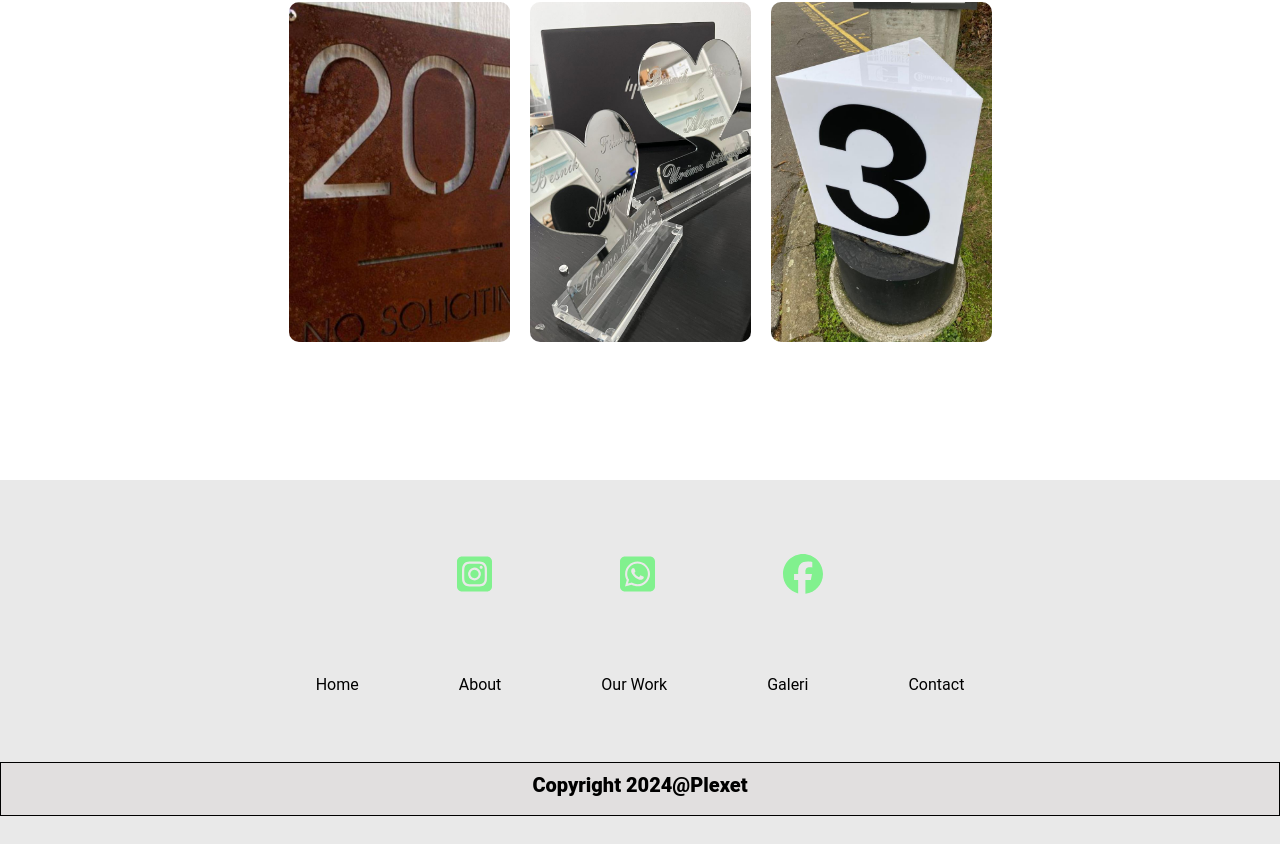
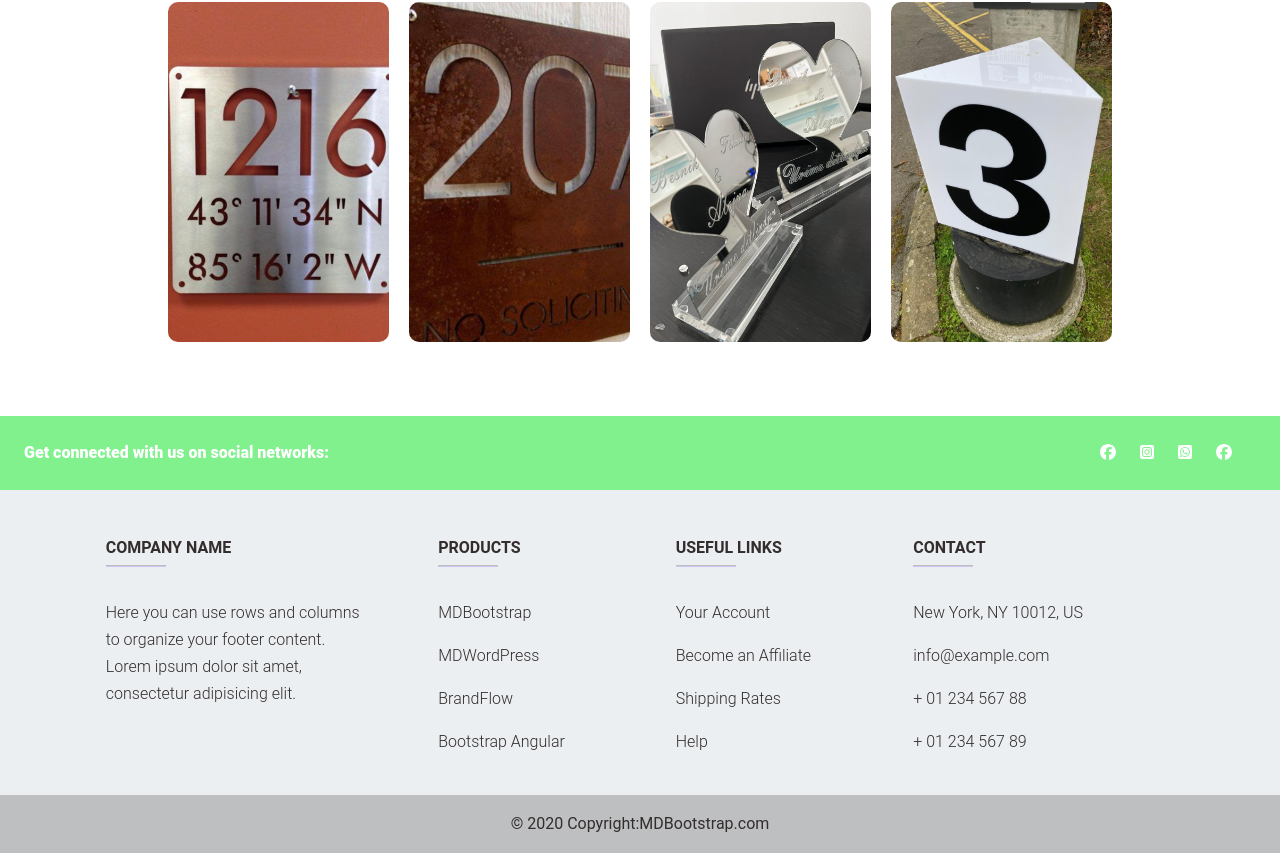
Before and after one commit to EdinGrazhda/Plexet, a React (Create React App) app: page /Galery in a window 1280 px wide. Shown: the part 2138-2991 px from the top of the page. Built offline with nearby package versions, Linux system fonts and the light colour scheme.

Commit message:
jam marr me footer edhe me disa modifikime tjera

```diff
--- a/package.json
+++ b/package.json
@@ -15,6 +15,7 @@
     "axios": "^0.27.2",
     "bootstrap": "^5.3.3",
     "font-awesome": "^4.7.0",
+    "framer-motion": "^11.2.11",
     "graphql-tag": "^2.12.6",
     "mdb-react-ui-kit": "^4.1.0",
     "react": "^18.2.0",
--- a/src/Pages/Galery.css
+++ b/src/Pages/Galery.css
@@ -1,66 +1,63 @@
-.footer{
-    max-width: 100%;
-    width:100%;
-    height:45.5vh;
-    margin-top: 10%;
-    background-color: #E9E9E9;
+html, body, footer {
+  margin: 0;
+  padding: 0;
 }
-  .socialMedias{
-    display: flex;
-    justify-content: center;
-    align-items: center;
-    flex-wrap: wrap;
+
+* {
+  padding: 0;
+  margin: 0;
+  box-sizing: border-box;
 }
-  .socialMedias a {
-    font-size:40px;
-    font-weight:900;
-    color:#81f18e;
-    margin-top: 5%;
-    margin:5%;
-    transition: .1s;
 
+.container {
+  margin-bottom: 0;
+  padding-bottom: 0;
 }
-  .socialMedias a:hover{
-    transform: scale(1.100);
-    text-decoration: none;
-    color:#81f18e
 
+.row {
+  margin-bottom: 0;
+  padding-bottom: 0;
 }
-  .navigation{
+
+.text-center.p-3 {
+  height: auto;
+  margin-bottom: 0;
+}
+
+.navigation {
   display: flex;
   justify-content: center;
   align-items: center;
   flex-wrap: wrap;
   flex-direction: row;
 }
-  .navigation button{
+
+.navigation button {
   border: none;
   margin-left: 100px;
   background-color: #E9E9E9;
   transition: .1s;
 }
-  .navigation button:hover{
+
+.navigation button:hover {
   transform: scale(1.100);
 }
-  .text1{
+
+.text1 {
   text-align: center;
-    margin:5%;
-    color:#81f18e;
+  margin: 5%;
+  color: #81f18e;
   font-weight: 700;
 }
 
-
+/* Responsive design */
 
 @media (min-width: 320px) {
-
   .navigation {
-      display: flex;
-      justify-content: center;
-      align-items: center;
     flex-direction: column;
-      margin-left:-100px;
+    margin-left: -100px;
   }
-    .socialMedias{
+  .socialMedias {
     display: flex;
     justify-content: center;
     align-items: center;
@@ -68,53 +65,33 @@
 }
 
 @media (min-width: 460px) {
-
   .navigation {
-      display: flex;
-      justify-content: center;
-      align-items: center;
     flex-direction: column;
-      margin-left:-100px;
+    margin-left: -100px;
   }
 }
 
 @media (min-width: 640px) {
-
   .navigation {
-        display: flex;
-        justify-content: center;
-        align-items: center;
     flex-direction: column;
-      margin-left:-100px;
+    margin-left: -100px;
   }
 }
 
 @media (min-width: 840px) {
-
   .navigation {
-      display: flex;
-      justify-content: center;
-      align-items: center;
     flex-direction: row;
   }
 }
 
 @media (min-width: 1024px) {
-
   .navigation {
-      display: flex;
-      justify-content: center;
-      align-items: center;
     flex-direction: row;
   }
 }
 
 @media (min-width: 1100px) {
-
   .navigation {
-      display: flex;
-      justify-content: center;
-      align-items: center;
     flex-direction: row;
   }
 }
--- a/src/Pages/Galery.js
+++ b/src/Pages/Galery.js
@@ -1,9 +1,10 @@
 import React, { useState } from 'react';
 import logo from '../Images/logo123.svg';
 import CategoryFilter from '../components/CategoryFilter';
+import Footer from '../components/Footer';
 import Gallery from '../components/Gallery';
 import './Galery.css';
-import plastik from  '../Images/Plastik/plastik.jpg';
+import plastik from '../Images/Plastik/plastik.jpg';
 import plastik1 from '../Images/Plastik/Plastik1.jpg';
 import plastik2 from '../Images/Plastik/Plastik2.jpg';
 import plastik3 from '../Images/Plastik/Plastik3.jpg';
@@ -34,6 +35,7 @@
 import dekor14 from '../Images/Dekor/Dekor14.jpg';
 import { FontAwesomeIcon } from '@fortawesome/react-fontawesome';
 import { faSquareInstagram, faSquareWhatsapp, faFacebook } from '@fortawesome/free-brands-svg-icons';
+import { motion } from 'framer-motion';
 
 const Galery = () => {
   const [selectedCategory, setSelectedCategory] = useState('All');
@@ -52,11 +54,12 @@
     { id: 11, category: 'Mobilje', src: mobilje4 },
     { id: 12, category: 'Mobilje', src: mobilje5 },
     { id: 13, category: 'Mobilje', src: mobilje6 },
-    { id: 14, category: 'Dekor', src: dekor },
-    { id: 15, category: 'Dekor', src: dekor1 },
-    { id: 16, category: 'Dekor', src: dekor2 },
-    { id: 17, category: 'Dekor', src: dekor3 },
-    { id: 18, category: 'Dekor', src: dekor4 },
+    { id: 14, category: 'Mobilje', src: mobilje7 },
+    { id: 15, category: 'Dekor', src: dekor },
+    { id: 16, category: 'Dekor', src: dekor1 },
+    { id: 17, category: 'Dekor', src: dekor2 },
+    { id: 18, category: 'Dekor', src: dekor3 },
+    { id: 19, category: 'Dekor', src: dekor4 },
     { id: 20, category: 'Dekor', src: dekor5 },
     { id: 21, category: 'Dekor', src: dekor6 },
     { id: 22, category: 'Dekor', src: dekor7 },
@@ -67,7 +70,6 @@
     { id: 27, category: 'Dekor', src: dekor12 },
     { id: 28, category: 'Dekor', src: dekor13 },
     { id: 29, category: 'Dekor', src: dekor14 },
-    // Add more photos as needed
   ];
 
   const handleCategoryChange = (category) => {
@@ -103,27 +105,15 @@
         </div>
       </nav>
       <h1 className='text1'>GALERI</h1>
+
       <CategoryFilter onCategoryChange={handleCategoryChange} />
-      <Gallery photos={photos} selectedCategory={selectedCategory} />
+      <motion.div>
+        <Gallery photos={photos} selectedCategory={selectedCategory} />
+      </motion.div>
 
-      <div className='footer'>
-        <div className='socialMedias'>
-          <a href=''><FontAwesomeIcon className='icon' icon={faSquareInstagram} /></a>
-          <a href=''><FontAwesomeIcon className='icon' icon={faSquareWhatsapp} /></a>
-          <a href=''><FontAwesomeIcon className='icon' icon={faFacebook} /></a>
-        </div>
-        <div className='navigation'>
-          <a href=''><button>Home</button></a>
-          <a href=''><button>About</button></a>
-          <a href=''><button>Our Work</button></a>
-          <a href=''><button>Galeri</button></a>
-          <a href=''><button>Contact</button></a>
-        </div>
-        <div className='navigation2'>
-          <h1>Copyright 2024@Plexet</h1>
-        </div>
+   <Footer/>
       </div>
-    </div>
+
   );
 };
 
--- a/src/Pages/ProductQuality.css
+++ b/src/Pages/ProductQuality.css
@@ -27,6 +27,7 @@
     width: 100%;
     gap: 24px;
     padding: 24px;
+    margin-top: 5%;
     flex-wrap: wrap;
     border:1px solid black;
     border-radius: 20px;
@@ -44,6 +45,7 @@
     margin-top: 2%;
     border-radius: 20px;
   }
+
 
   .text{
     text-align: center;
@@ -126,34 +128,7 @@
     background: var(--pink);
   }
 
-  .footer{
-    max-width: 100%;
-    width:100%;
-    height:45.5vh;
-    margin-top: 10%;
-    background-color: #E9E9E9;
-  }
-  .socialMedias{
-    display: flex;
-    justify-content: center;
-    align-items: center;
-    flex-wrap: wrap;
-  }
-  .socialMedias a {
-    font-size:40px;
-    font-weight:900;
-    color:#81f18e;
-    margin-top: 5%;
-    margin:5%;
-    transition: .1s;
 
-  }
-  .socialMedias a:hover{
-    transform: scale(1.100);
-    text-decoration: none;
-    color:#81f18e
-
-  }
   .navigation{
     display: flex;
     justify-content: center;
@@ -210,10 +185,11 @@
     align-items: center;
     background-color: #81f18e;
     padding:10px;
-    margin-bottom: 5%;
+    margin-top: 5%;
     box-shadow: 5px 5px 20px #81f18e;
     border-radius: 10px;
     transition: .3s;
+
   }
   .box1:hover{
     transform: scale(1.0500);
--- a/src/Pages/ProductQuality.js
+++ b/src/Pages/ProductQuality.js
@@ -4,8 +4,9 @@
 import foto1 from '../Images/foto4.jpg';
 import foto2 from '../Images/foto5.jpg';
 import foto3 from '../Images/foto9.jpg';
-import icon from '../Images/icons/fullhd1.png'
-import '../Pages/ProductQuality.css';
+import icon from '../Images/icons/fullhd1.png';
+import Footer from '../components/Footer';
+import './ProductQuality.css';
 import { FontAwesomeIcon } from '@fortawesome/react-fontawesome';
 import { faUser } from '@fortawesome/free-solid-svg-icons';
 import { faSquareInstagram, faSquareWhatsapp,faFacebook } from '@fortawesome/free-brands-svg-icons';
@@ -156,24 +157,7 @@
       </div>
 
 
-    <div className='footer'>
-        <div className='socialMedias'>
-          <a href=''><FontAwesomeIcon className='icon' icon={faSquareInstagram} /></a>
-          <a href=''><FontAwesomeIcon className='icon'icon={faSquareWhatsapp} /></a>
-          <a href=''><FontAwesomeIcon className='icon' icon={faFacebook} /></a>
-        </div>
-        <div className='navigation'>
-          <a href=''><button>Home</button></a>
-          <a href=''><button>About</button></a>
-          <a href=''><button>Our Work</button></a>
-          <a href=''><button>Galeri</button></a>
-          <a href=''><button>Contact</button></a>
-
-        </div>
-        <div className='navigation2'>
-              <h1>Copyright 2024@Plexet</h1>
-          </div>
-    </div>
+    <Footer/>
     </div>
   );
 }
--- a/src/components/CategoryFilter.js
+++ b/src/components/CategoryFilter.js
@@ -1,18 +1,19 @@
 import React from 'react';
 import './CategoryFilter.css';
+import { motion } from 'framer-motion';
 
 const CategoryFilter = ({ onCategoryChange }) => {
 
   const categories = ['All', 'Plastik', 'Mobilje','Dekor'];
 
   return (
-    <div className="category-filter">
+    <motion.div className="category-filter">
       {categories.map(category => (
         <button key={category} onClick={() => onCategoryChange(category)}>
           {category}
         </button>
       ))}
-    </div>
+    </motion.div >
   );
 };
 
--- /dev/null
+++ b/src/components/Footer.css
@@ -0,0 +1,3 @@
+.main{
+    margin-top: 5%;
+}
--- /dev/null
+++ b/src/components/Footer.js
@@ -0,0 +1,95 @@
+import React from 'react';
+import './Footer.css';
+import { FontAwesomeIcon } from '@fortawesome/react-fontawesome';
+import { faSquareInstagram, faSquareWhatsapp, faFacebook } from '@fortawesome/free-brands-svg-icons';
+function Footer() {
+  return (
+    <div>
+     <div className="main">
+        <footer className="text-center text-lg-start text-dark" style={{ backgroundColor: '#ECEFF1' }}>
+          <section className="d-flex justify-content-between p-4 text-white" style={{ backgroundColor: '#81f18e' }}>
+            <div className="me-5">
+              <span style={{ fontWeight:800 }}>Get connected with us on social networks:</span>
+            </div>
+            <div>
+              <a href="" className="text-white me-4">
+                <FontAwesomeIcon icon={faFacebook} />
+              </a>
+              <a href="" className="text-white me-4">
+                <FontAwesomeIcon icon={faSquareInstagram} />
+              </a>
+              <a href="" className="text-white me-4">
+                <FontAwesomeIcon icon={faSquareWhatsapp} />
+              </a>
+              <a href="" className="text-white me-4">
+                <FontAwesomeIcon icon={faFacebook} />
+              </a>
+            </div>
+          </section>
+
+          <section >
+            <div className="container text-center text-md-start mt-5">
+              <div className="row mt-3">
+                <div className="col-md-3 col-lg-4 col-xl-3 mx-auto mb-4">
+                  <h6 className="text-uppercase fw-bold">Company name</h6>
+                  <hr className="mb-4 mt-0 d-inline-block mx-auto" style={{ width: '60px', backgroundColor: '#7c4dff', height: '2px' }} />
+                  <p>
+                    Here you can use rows and columns to organize your footer
+                    content. Lorem ipsum dolor sit amet, consectetur adipisicing
+                    elit.
+                  </p>
+                </div>
+                <div className="col-md-2 col-lg-2 col-xl-2 mx-auto mb-4">
+                  <h6 className="text-uppercase fw-bold">Products</h6>
+                  <hr className="mb-4 mt-0 d-inline-block mx-auto" style={{ width: '60px', backgroundColor: '#7c4dff', height: '2px' }} />
+                  <p>
+                    <a href="#!" className="text-dark">MDBootstrap</a>
+                  </p>
+                  <p>
+                    <a href="#!" className="text-dark">MDWordPress</a>
+                  </p>
+                  <p>
+                    <a href="#!" className="text-dark">BrandFlow</a>
+                  </p>
+                  <p>
+                    <a href="#!" className="text-dark">Bootstrap Angular</a>
+                  </p>
+                </div>
+                <div className="col-md-3 col-lg-2 col-xl-2 mx-auto mb-4">
+                  <h6 className="text-uppercase fw-bold">Useful links</h6>
+                  <hr className="mb-4 mt-0 d-inline-block mx-auto" style={{ width: '60px', backgroundColor: '#7c4dff', height: '2px' }} />
+                  <p>
+                    <a href="#!" className="text-dark">Your Account</a>
+                  </p>
+                  <p>
+                    <a href="#!" className="text-dark">Become an Affiliate</a>
+                  </p>
+                  <p>
+                    <a href="#!" className="text-dark">Shipping Rates</a>
+                  </p>
+                  <p>
+                    <a href="#!" className="text-dark">Help</a>
+                  </p>
+                </div>
+                <div className="col-md-4 col-lg-3 col-xl-3 mx-auto mb-md-0 mb-4">
+                  <h6 className="text-uppercase fw-bold">Contact</h6>
+                  <hr className="mb-4 mt-0 d-inline-block mx-auto" style={{ width: '60px', backgroundColor: '#7c4dff', height: '2px' }} />
+                  <p><i className="fas fa-home mr-3"></i> New York, NY 10012, US</p>
+                  <p><i className="fas fa-envelope mr-3"></i> info@example.com</p>
+                  <p><i className="fas fa-phone mr-3"></i> + 01 234 567 88</p>
+                  <p><i className="fas fa-print mr-3"></i> + 01 234 567 89</p>
+                </div>
+              </div>
+            </div>
+          </section>
+          <div className="text-center p-3" style={{ backgroundColor: 'rgba(0, 0, 0, 0.2)' }}>
+            © 2020 Copyright:
+            <a className="text-dark" href="https://mdbootstrap.com/">MDBootstrap.com</a>
+          </div>
+        </footer>
+    </div>
+    </div>
+  );
+}
+
+export default Footer;
--- a/src/components/Gallery.css
+++ b/src/components/Gallery.css
@@ -3,6 +3,7 @@
     display: flex;
     flex-wrap: wrap;
     justify-content: center;
+    margin-bottom: 5%;
   }
 
   .gallery img {
--- a/src/components/Gallery.js
+++ b/src/components/Gallery.js
@@ -1,15 +1,16 @@
 import React from 'react';
 import './Gallery.css';
+import { motion } from 'framer-motion';
 
 const Gallery = ({ photos, selectedCategory }) => {
   return (
-    <div className="gallery">
+    <motion.div Layout className="gallery">
       {photos
         .filter(photo => selectedCategory === 'All' || photo.category === selectedCategory)
         .map(photo => (
           <img key={photo.id} src={photo.src} alt={photo.category} />
         ))}
-    </div>
+    </motion.div>
   );
 };
 
```
Also changed, not shown: 1 other file (tests, documents, lock files or other folders). Lines whose indentation alone changed are shown as unchanged.
